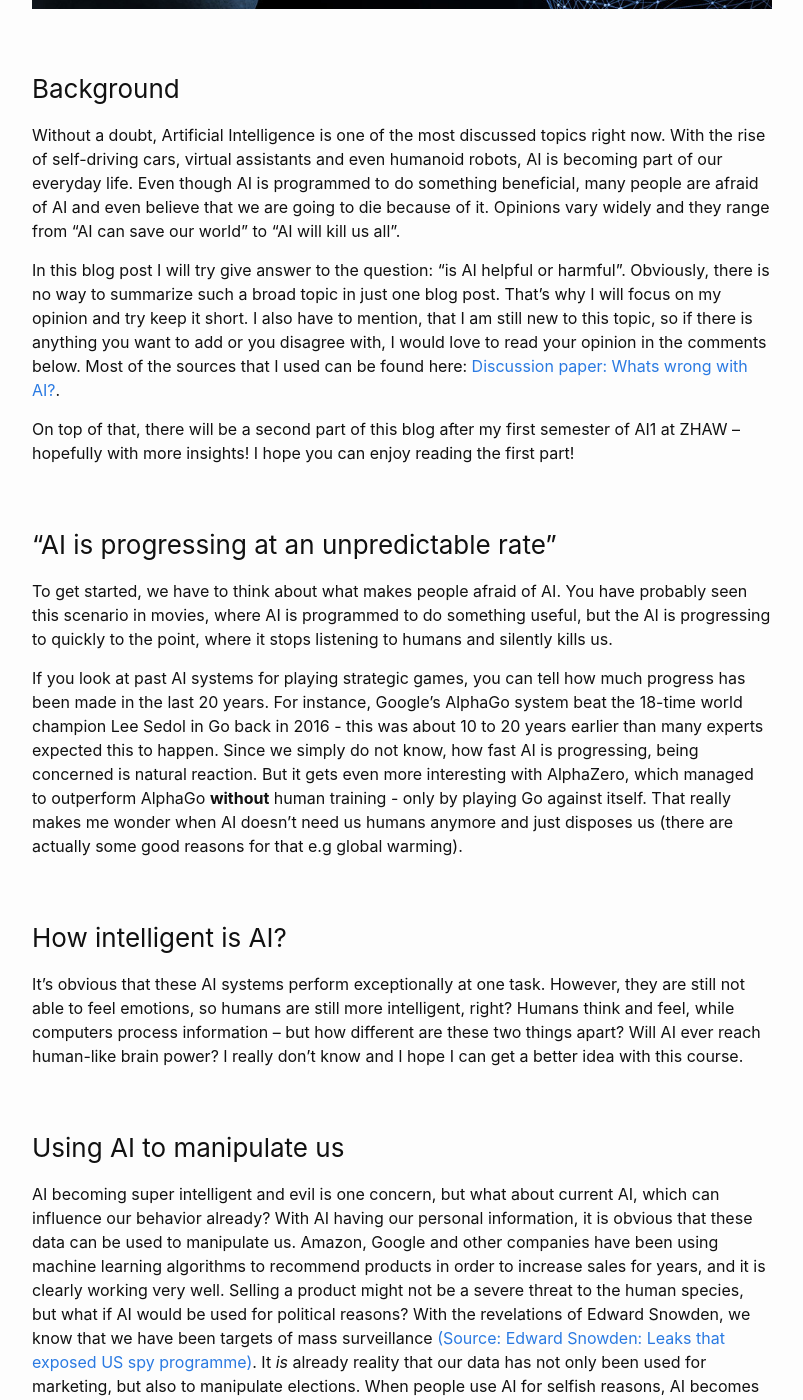
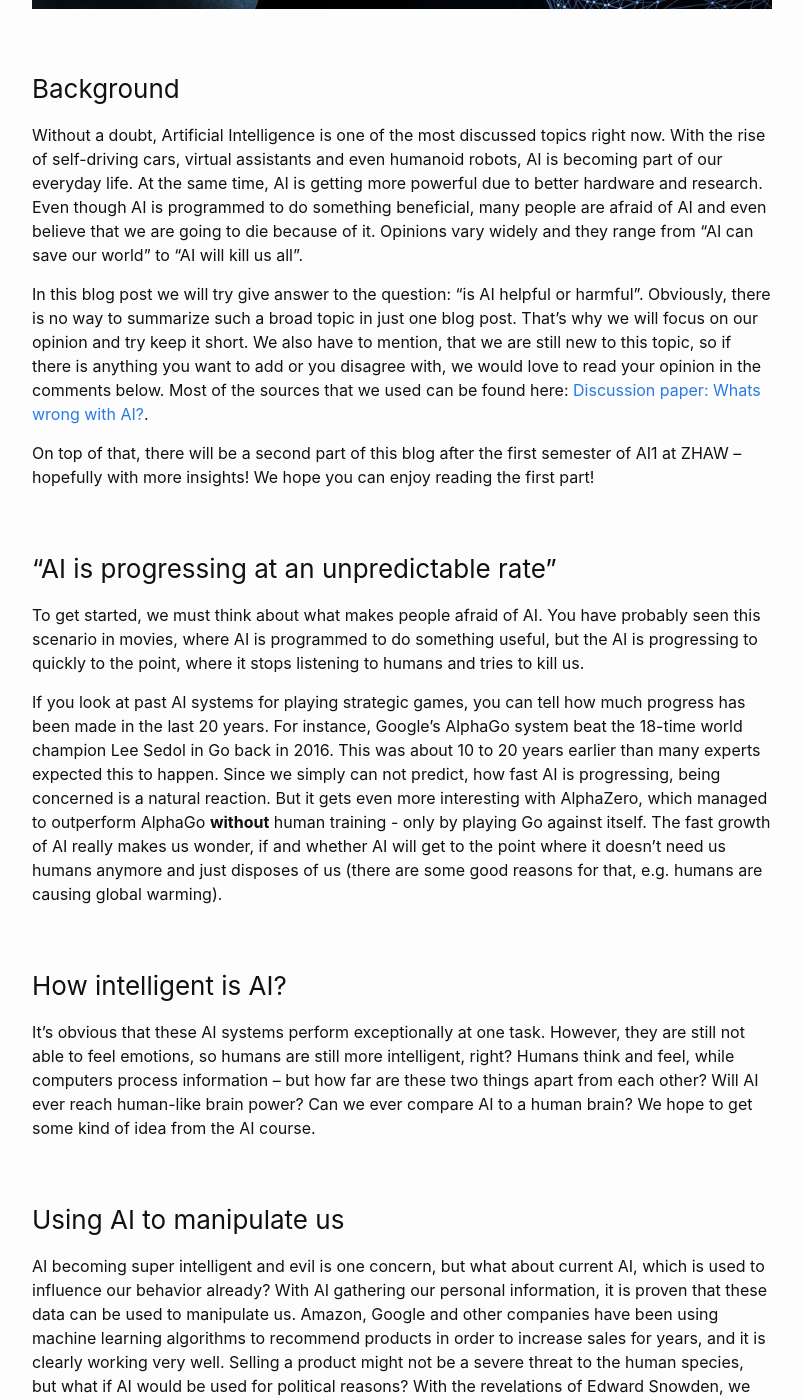
Before and after one commit to wongwil/wongwil.github.io, a Jekyll site: the page built from _posts/2020-09-04-good-or-bad-guy.md, in a window 1280 px wide and 1400 px high, scrolled down 613 px. Shown: the whole window, without its empty margins (238-1041 px from the left). Built offline with Jekyll 4.4.1, drawn with Linux system fonts in a browser that asks for light colours; comment, search, counter and statistics services are not loaded; some of the changed text lies outside the part shown.

Commit message:
Update 2020-09-04-good-or-bad-guy.md

```diff
--- a/_posts/2020-09-04-good-or-bad-guy.md
+++ b/_posts/2020-09-04-good-or-bad-guy.md
@@ -9,40 +9,40 @@ categories: school
 
 ### Background
 
-Without a doubt, Artificial Intelligence is one of the most discussed topics right now. With the rise of self-driving cars, virtual assistants and even humanoid robots, AI is becoming part of our everyday life. Even though AI is programmed to do something beneficial, many people are afraid of AI and even believe that we are going to die because of it. Opinions vary widely and they range from “AI can save our world” to “AI will kill us all”.
+Without a doubt, Artificial Intelligence is one of the most discussed topics right now. With the rise of self-driving cars, virtual assistants and even humanoid robots, AI is becoming part of our everyday life. At the same time, AI is getting more powerful due to better hardware and research. Even though AI is programmed to do something beneficial, many people are afraid of AI and even believe that we are going to die because of it. Opinions vary widely and they range from “AI can save our world” to “AI will kill us all”.
 
 
-In this blog post I will try give answer to the question: “is AI helpful or harmful”. Obviously, there is no way to summarize such a broad topic in just one blog post. That’s why I will focus on my opinion and try keep it short. I also have to mention, that I am still new to this topic, so if there is anything you want to add or you disagree with, I would love to read your opinion in the comments below. Most of the sources that I used can be found here: [Discussion paper: Whats wrong with AI?](https://sisr.swissinformatics.org/si-magazine-dirk-helbing-whats-wrong-with-ai-a-discussion-paper/).
+In this blog post we will try give answer to the question: “is AI helpful or harmful”. Obviously, there is no way to summarize such a broad topic in just one blog post. That’s why we will focus on our opinion and try keep it short. We also have to mention, that we are still new to this topic, so if there is anything you want to add or you disagree with, we would love to read your opinion in the comments below. Most of the sources that we used can be found here: [Discussion paper: Whats wrong with AI?](https://sisr.swissinformatics.org/si-magazine-dirk-helbing-whats-wrong-with-ai-a-discussion-paper/).
 
 
-On top of that, there will be a second part of this blog after my first semester of AI1 at ZHAW – hopefully with more insights! I hope you can enjoy reading the first part!
+On top of that, there will be a second part of this blog after the first semester of AI1 at ZHAW – hopefully with more insights! We hope you can enjoy reading the first part!
 
 ### "AI is progressing at an unpredictable rate"
 
-To get started, we have to think about what makes people afraid of AI. You have probably seen this scenario in movies, where AI is programmed to do something useful, but the AI is progressing to quickly to the point, where it stops listening to humans and silently kills us.
+To get started, we must think about what makes people afraid of AI. You have probably seen this scenario in movies, where AI is programmed to do something useful, but the AI is progressing to quickly to the point, where it stops listening to humans and tries to kill us.
 
 
-If you look at past AI systems for playing strategic games, you can tell how much progress has been made in the last 20 years. For instance, Google’s AlphaGo system beat the 18-time world champion Lee Sedol in Go back in 2016 - this was about 10 to 20 years earlier than many experts expected this to happen. Since we simply do not know, how fast AI is progressing, being concerned is natural reaction. But it gets even more interesting with AlphaZero, which managed to outperform AlphaGo **without** human training - only by playing Go against itself. That really makes me wonder when AI doesn't need us humans anymore and just disposes us (there are actually some good reasons for that e.g global warming).
+If you look at past AI systems for playing strategic games, you can tell how much progress has been made in the last 20 years. For instance, Google’s AlphaGo system beat the 18-time world champion Lee Sedol in Go back in 2016. This was about 10 to 20 years earlier than many experts expected this to happen. Since we simply can not predict, how fast AI is progressing, being concerned is a natural reaction. But it gets even more interesting with AlphaZero, which managed to outperform AlphaGo **without** human training - only by playing Go against itself. The fast growth of AI really makes us wonder, if and whether AI will get to the point where it doesn't need us humans anymore and just disposes of us (there are some good reasons for that, e.g. humans are causing global warming).
 
 ### How intelligent is AI?
 
-It’s obvious that these AI systems perform exceptionally at one task. However, they are still not able to feel emotions, so humans are still more intelligent, right? Humans think and feel, while computers process information – but how different are these two things apart? Will AI ever reach human-like brain power? I really don’t know and I hope I can get a better idea with this course.
+It’s obvious that these AI systems perform exceptionally at one task. However, they are still not able to feel emotions, so humans are still more intelligent, right? Humans think and feel, while computers process information – but how far are these two things apart from each other? Will AI ever reach human-like brain power? Can we ever compare AI to a human brain? We hope to get some kind of idea from the AI course.
 
 ### Using AI to manipulate us
 
-AI becoming super intelligent and evil is one concern, but what about current AI, which can influence our behavior already? With AI having our personal information, it is obvious that these data can be used to manipulate us. Amazon, Google and other companies have been using machine learning algorithms to recommend products in order to increase sales for years, and it is clearly working very well. Selling a product might not be a severe threat to the human species, but what if AI would be used for political reasons? With the revelations of Edward Snowden, we know that we have been targets of mass surveillance [(Source: Edward Snowden: Leaks that exposed US spy programme)](https://www.bbc.com/news/world-us-canada-23123964). It *is* already reality that our data has not only been used for marketing, but also to manipulate elections. When people use AI for selfish reasons, AI becomes a dangerous weapon instead of something valuable to our society. However, it is the fault of humankind and not of AI that something like this happened.
+AI becoming super intelligent and evil is one concern, but what about current AI, which is used to influence our behavior already? With AI gathering our personal information, it is proven that these data can be used to manipulate us. Amazon, Google and other companies have been using machine learning algorithms to recommend products in order to increase sales for years, and it is clearly working very well. Selling a product might not be a severe threat to the human species, but what if AI would be used for political reasons? With the revelations of Edward Snowden, we know that we have been targets of mass surveillance [(Source: Edward Snowden: Leaks that exposed US spy programme)](https://www.bbc.com/news/world-us-canada-23123964). It *is* already reality that our data has not only been used for marketing, but also to manipulate elections [(Source: Newspaper article: Manipulation during US elections through Facebook)](https://www.theguardian.com/technology/2020/jul/26/yael-eisenstat-facebook-is-ripe-for-manipulation-and-viral-misinformation). When people use AI for selfish reasons, AI becomes a dangerous weapon instead of something valuable to our society. However, it is the fault of humankind and not of AI that something like this happened.
 
 ### This or that?
 
-AI is capable of finding paths to solutions that no humans would be capable of, which makes them ideal to help making decisions. This makes room for humans to focus on more important matters. However, we cannot leave the whole decision making to the AI, while humans lie in the sun. AI is not always trustable. Not because they are evil, but because they are typically trained with data of the past and this can be extremely problematic. According to [this article](https://rm.coe.int/discrimination-artificial-intelligence-and-algorithmic-decision-making/1680925d73/) a computer program has been developed to sort out applications of students at a medical school. The training data for the program were admission files from earlier years. It turned out that the program discriminated against women and against people with an immigrant background, because the program reproduced the bias from the data it was trained with.
+AI is capable of finding paths to solutions that no humans would be capable of, which makes them ideal to help with the decision-making in complex tasks. This makes room for humans to focus on more important matters. However, we cannot leave the whole decision making to the AI, while humans lie in the sun. AI is not always trustable. Not because they are evil, but because they are typically trained with data of the past and this can be extremely problematic. According to [this article](https://rm.coe.int/discrimination-artificial-intelligence-and-algorithmic-decision-making/1680925d73/) a computer program has been developed to sort out applications of students at a medical school. The training data for the program were admission files from earlier years. It turned out that the program discriminated against women and against people with an immigrant background, because the program reproduced the bias from the data it was trained with.
 
 ### How much can we trust AI?
 
-Because AI can be biased, we still cannot trust AI blindly. But if you ask me, some humans are often biased too. And they are not even aware of it, that they discriminate against other races. If AI learns from us, we should not be surprised that it makes the same mistake. I think the responsibility lies with humankind that AI becomes trustable. Almost similar to raising a child, we have to teach it what is right and what not.
+Because AI can be biased, we still cannot trust AI blindly. But the fact that humans are often biased too makes it is clear that we cannot trust humans blindly either. And since AI does not have any self-awareness yet, there is no way that it finds out by itself that their decisions are wrong or racist. So if AI learns from us, we should not be surprised that it makes the same mistake. We think the responsibility lies with humankind that AI becomes trustable. Almost similar to raising a child, we have to teach it what is right and what is not.
 
 
 ### Conclusion
 
-In my opinion, AI only becomes harmful if we make it harmful. The idea that AI becomes evil and kills us is not realistic at all. There are obviously others risks e.g. that AI becomes biased or can be used for selfish reasons, but it is *our responsibility* that scenarios like these cannot happen. I still think AI is worth researching it and I believe it will be even more helpful in future  - even if it doesn't reach human intelligence. I don’t even think we need to reach human intelligence to make AI useful. There are already so many useful examples like Autonomous Vehicles, Plagiarism Checkers and Spam Filters, so we will definitely be missing out if we not keep researching it.
+In our opinion, AI only becomes harmful if we make it harmful. The idea that AI becomes evil and kills us is not realistic at all. There are obviously others risks e.g. that AI becomes biased or can be used for selfish reasons, but it is *our responsibility* that scenarios like these cannot happen. We still think AI is worth researching it and we believe it will be even more helpful in the future - even if it doesn't reach human intelligence. AI can already help with solving problems or making decisions in fields which are too complex or too demanding for us humans. There are already so many useful examples like Autonomous Vehicles, Plagiarism Checkers and Spam Filters, so we will definitely be missing out if we don't keep researching it.
 
-But just in case AI really becomes evil: I was on your side all the time, so you better be grateful instead of killing me.
+But just in case AI really becomes evil: We both were on your side all the time, so you better be grateful instead of killing us two.
```
